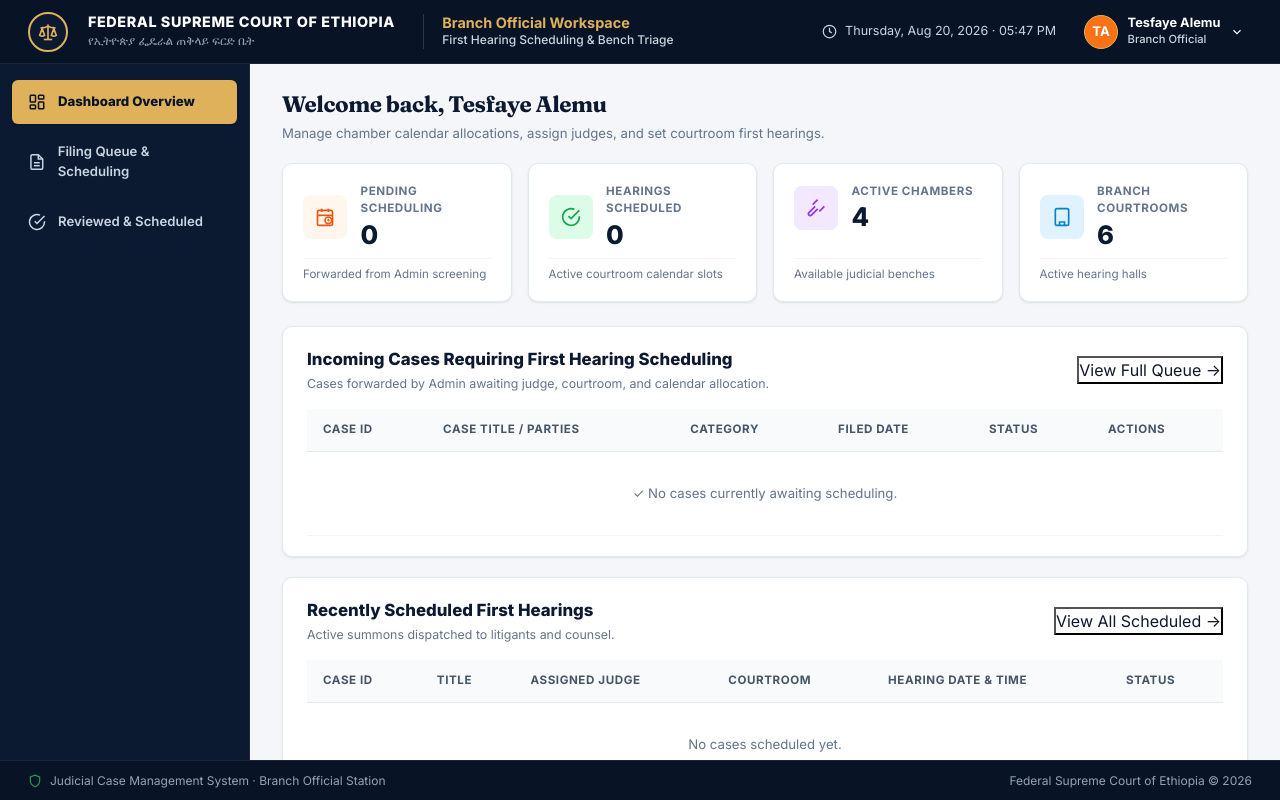
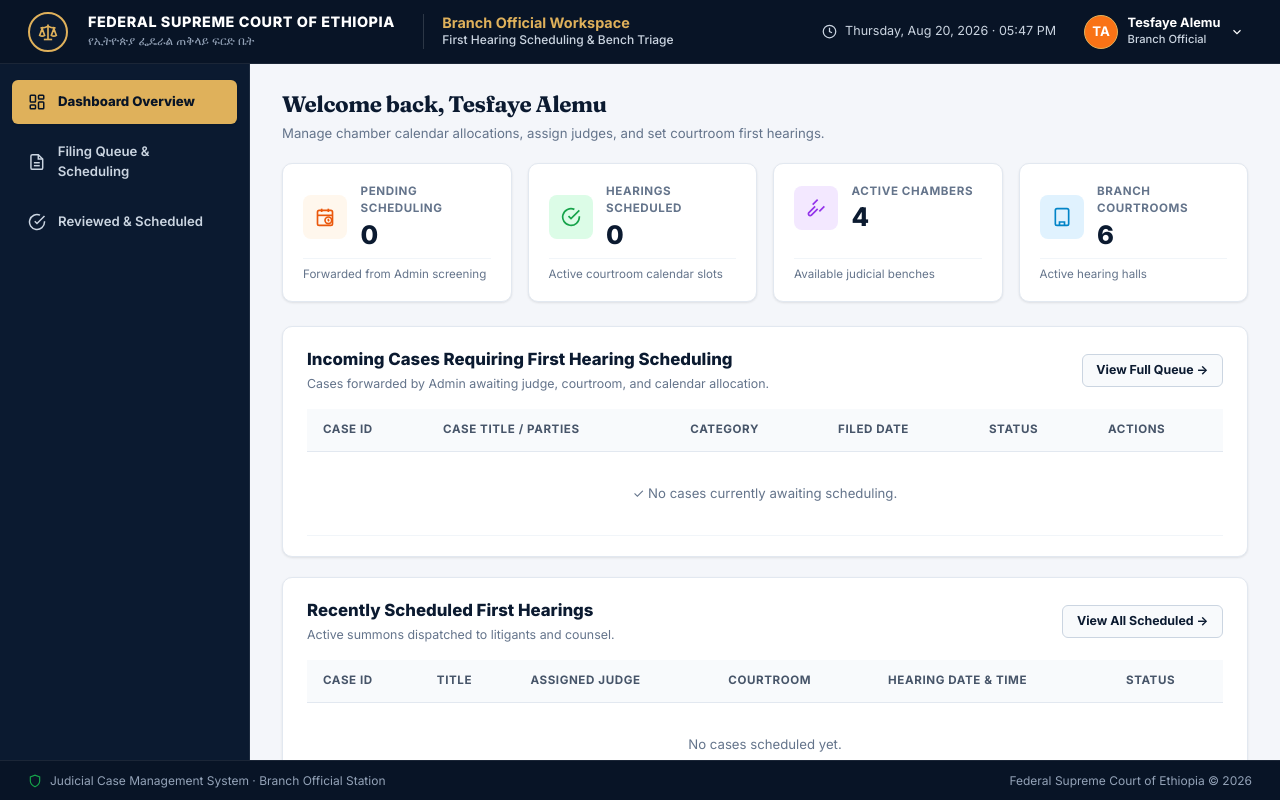
Before and after one commit to Ethio-Legal-Platform/Ethio-Court, a website: page frontend/views/official.html in a window 1280 px wide. Drawn offline with Linux system fonts and the light colour scheme; files that its build step writes are made by us from their sources; no server answers; files whose address does not match are found by name.

Commit message:
style: style View Full Queue and View All Scheduled buttons on official workspace

```diff
--- a/frontend/views/official.html
+++ b/frontend/views/official.html
@@ -413,6 +413,29 @@
       transform: translateY(-1px);
     }
 
+    /* View All / View Full Queue Buttons */
+    .btn-view-all-link {
+      background: #f8fafc;
+      border: 1px solid #cbd5e1;
+      color: var(--fsc-navy-main);
+      font-weight: 700;
+      font-size: 0.775rem;
+      padding: 0.4rem 0.85rem;
+      border-radius: 6px;
+      cursor: pointer;
+      display: inline-flex;
+      align-items: center;
+      gap: 0.35rem;
+      transition: all 0.15s ease;
+    }
+    .btn-view-all-link:hover {
+      background: #ffffff;
+      border-color: #0284c7;
+      color: #0284c7;
+      box-shadow: 0 1px 3px rgba(0, 0, 0, 0.08);
+      transform: translateY(-1px);
+    }
+
     /* Modal Framework */
     .modal-backdrop {
       position: fixed; inset: 0; background: rgba(11, 26, 48, 0.65);
```
